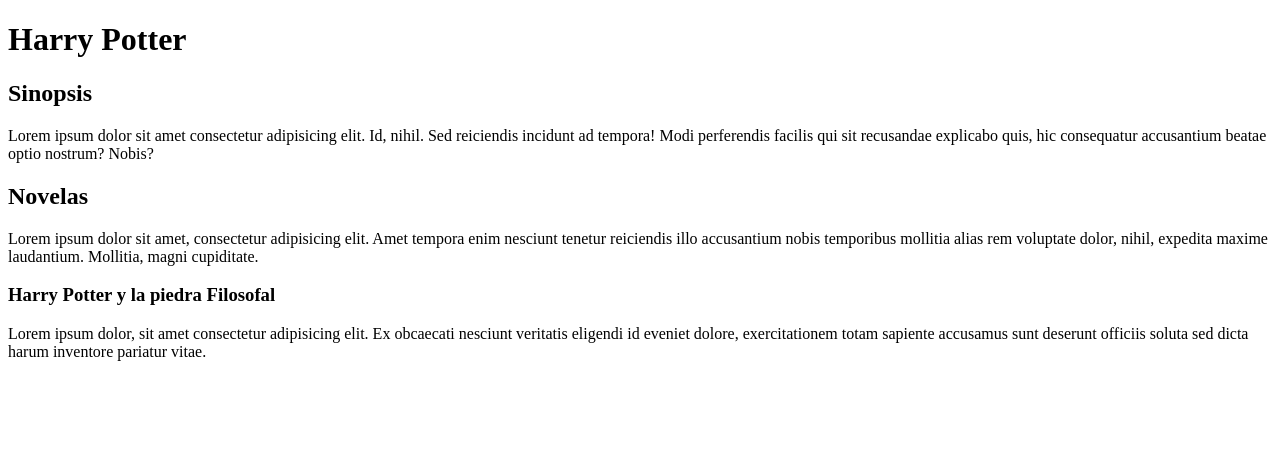
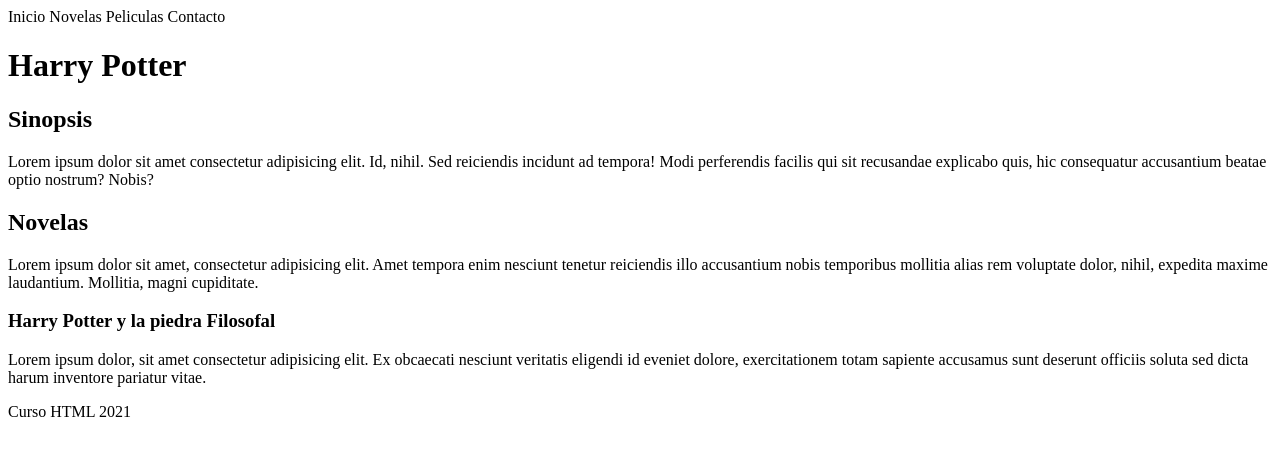
Before and after one commit to DALO-eng/Curso-Html, a plain HTML site: page index.html in a window 1280 px wide. Drawn offline with Linux system fonts and the light colour scheme.

Commit message:
4.Header, Main y Footer

```diff
--- a/index.html
+++ b/index.html
@@ -7,13 +7,25 @@
     <title>Titulos y parrafos</title>
 </head>
 <body>
-    <h1>Harry Potter</h1> <!--TITULOS O ENCABEZADOS, VAN DE H1 A H6-->
-    <h2>Sinopsis</h2>
-    <p>Lorem ipsum dolor sit amet consectetur adipisicing elit. Id, nihil. Sed reiciendis incidunt ad tempora! Modi perferendis facilis qui sit recusandae explicabo quis, hic consequatur accusantium beatae optio nostrum? Nobis?</p> <!--PARRAFOS-->
-    <h2>Novelas</h2>
-    <p>Lorem ipsum dolor sit amet, consectetur adipisicing elit. Amet tempora enim nesciunt tenetur reiciendis illo accusantium nobis temporibus mollitia alias rem voluptate dolor, nihil, expedita maxime laudantium. Mollitia, magni cupiditate.</p>
-    <h3>Harry Potter y la piedra Filosofal</h3>
-    <p>Lorem ipsum dolor, sit amet consectetur adipisicing elit. Ex obcaecati nesciunt veritatis eligendi id eveniet dolore, exercitationem totam sapiente accusamus sunt deserunt officiis soluta sed dicta harum inventore pariatur vitae.</p>
-
+    <header>
+        <!--SE IMPLEMENTA EL MENU DE NAVEGACION, LOGO, REDES SOCIALES, ETC-->
+        Inicio
+        Novelas
+        Peliculas
+        Contacto
+    </header>
+    <main> <!--CONTENIDO PRINCIPAL-->
+        <h1>Harry Potter</h1>
+        <h2>Sinopsis</h2>
+        <p>Lorem ipsum dolor sit amet consectetur adipisicing elit. Id, nihil. Sed reiciendis incidunt ad tempora! Modi perferendis facilis qui sit recusandae explicabo quis, hic consequatur accusantium beatae optio nostrum? Nobis?</p>
+        <h2>Novelas</h2>
+        <p>Lorem ipsum dolor sit amet, consectetur adipisicing elit. Amet tempora enim nesciunt tenetur reiciendis illo accusantium nobis temporibus mollitia alias rem voluptate dolor, nihil, expedita maxime laudantium. Mollitia, magni cupiditate.</p>
+        <h3>Harry Potter y la piedra Filosofal</h3>
+        <p>Lorem ipsum dolor, sit amet consectetur adipisicing elit. Ex obcaecati nesciunt veritatis eligendi id eveniet dolore, exercitationem totam sapiente accusamus sunt deserunt officiis soluta sed dicta harum inventore pariatur vitae.</p>
+    </main>
+    <footer>
+        <!--PIE DE PAGINA-->
+        Curso HTML 2021
+    </footer>
 </body>
 </html>
```
